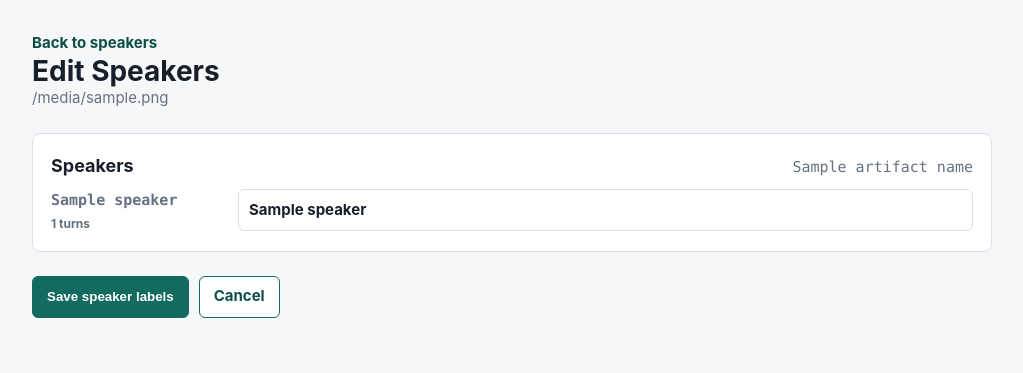
After one commit to tyrimedio/openphonic, a FastAPI app: template openphonic/templates/speakers_edit.html in a window 1280 px wide. The commit adds this page. Shown: the top 373 px of the page, without its empty margins (128-1151 px from the left). Run offline with FastAPI, Linux system fonts and the light colour scheme; the template is opened without the code that fills it: most values are stand-ins (such as "Sample title", 1, 10 or a date in 2020).

Commit message:
Add manual speaker corrections

```diff
--- a/openphonic/api/routes.py
+++ b/openphonic/api/routes.py
@@ -53,8 +53,11 @@ TEXT_ARTIFACT_EXTENSIONS = {
     ".yml",
 }
 TRANSCRIPT_CORRECTIONS_ARTIFACT = "transcript_corrections.json"
-MAX_TRANSCRIPT_CORRECTION_FORM_BYTES = 1024 * 1024
-MAX_TRANSCRIPT_CORRECTION_FIELDS = 10_000
+SPEAKER_CORRECTIONS_ARTIFACT = "speaker_corrections.json"
+MAX_CORRECTION_FORM_BYTES = 1024 * 1024
+MAX_CORRECTION_FIELDS = 10_000
+MAX_TRANSCRIPT_CORRECTION_FORM_BYTES = MAX_CORRECTION_FORM_BYTES
+MAX_TRANSCRIPT_CORRECTION_FIELDS = MAX_CORRECTION_FIELDS
 
 
 def _ensure_ready() -> None:
@@ -167,13 +170,38 @@ def _load_transcript_artifact(
     return transcript, artifact_name
 
 
-def _corrections_path(job_id: str) -> Path:
-    return job_dir(get_settings(), job_id) / TRANSCRIPT_CORRECTIONS_ARTIFACT
+def _load_diarization_artifact(job_id: str) -> tuple[dict[str, Any], str]:
+    artifact_name = "diarization.json"
+    try:
+        path = job_artifact_path(get_settings(), job_id, artifact_name)
+    except (ValueError, FileNotFoundError) as exc:
+        raise HTTPException(status_code=404, detail="Diarization artifact not found.") from exc
+
+    try:
+        diarization = json.loads(path.read_text(encoding="utf-8"))
+    except json.JSONDecodeError as exc:
+        raise HTTPException(
+            status_code=422,
+            detail="Diarization artifact is invalid JSON.",
+        ) from exc
+    if not isinstance(diarization, dict):
+        raise HTTPException(status_code=422, detail="Diarization artifact must be a JSON object.")
+    return diarization, artifact_name
 
 
-def _corrections_version(job_id: str) -> str:
+def _corrections_path(
+    job_id: str,
+    artifact_name: str = TRANSCRIPT_CORRECTIONS_ARTIFACT,
+) -> Path:
+    return job_dir(get_settings(), job_id) / artifact_name
+
+
+def _corrections_version(
+    job_id: str,
+    artifact_name: str = TRANSCRIPT_CORRECTIONS_ARTIFACT,
+) -> str:
     try:
-        path = job_artifact_path(get_settings(), job_id, TRANSCRIPT_CORRECTIONS_ARTIFACT)
+        path = job_artifact_path(get_settings(), job_id, artifact_name)
     except FileNotFoundError:
         return "missing"
     except ValueError as exc:
@@ -183,9 +211,13 @@ def _corrections_version(job_id: str) -> str:
     return f"{stat.st_mtime_ns}:{stat.st_size}"
 
 
-def _load_transcript_corrections(job_id: str) -> dict[str, Any] | None:
+def _load_corrections_artifact(
+    job_id: str,
+    artifact_name: str,
+    label: str,
+) -> dict[str, Any] | None:
     try:
-        path = job_artifact_path(get_settings(), job_id, TRANSCRIPT_CORRECTIONS_ARTIFACT)
+        path = job_artifact_path(get_settings(), job_id, artifact_name)
     except FileNotFoundError:
         return None
     except ValueError as exc:
@@ -195,11 +227,20 @@ def _load_transcript_corrections(job_id: str) -> dict[str, Any] | None:
         corrections = json.loads(path.read_text(encoding="utf-8"))
     except json.JSONDecodeError as exc:
         raise HTTPException(
-            status_code=422, detail="Transcript corrections are invalid JSON."
+            status_code=422,
+            detail=f"{label} corrections are invalid JSON.",
         ) from exc
     if not isinstance(corrections, dict):
-        raise HTTPException(status_code=422, detail="Transcript corrections must be a JSON object.")
+        raise HTTPException(status_code=422, detail=f"{label} corrections must be a JSON object.")
     return corrections
+
+
+def _load_transcript_corrections(job_id: str) -> dict[str, Any] | None:
+    return _load_corrections_artifact(job_id, TRANSCRIPT_CORRECTIONS_ARTIFACT, "Transcript")
+
+
+def _load_speaker_corrections(job_id: str) -> dict[str, Any] | None:
+    return _load_corrections_artifact(job_id, SPEAKER_CORRECTIONS_ARTIFACT, "Speaker")
 
 
 def _correction_text_by_index(corrections: dict[str, Any] | None) -> dict[int, str]:
@@ -291,12 +332,99 @@ def _build_transcript_corrections(
     }
 
 
-async def _read_limited_correction_form(request: Request) -> dict[str, str]:
+def _speaker_label_map(corrections: dict[str, Any] | None) -> dict[str, str]:
+    if corrections is None:
+        return {}
+
+    labels: dict[str, str] = {}
+    for speaker in corrections.get("speakers") or []:
+        if not isinstance(speaker, dict):
+            continue
+        speaker_id = speaker.get("speaker")
+        label = speaker.get("label")
+        if isinstance(speaker_id, str) and isinstance(label, str):
+            labels[speaker_id] = label
+    return labels
+
+
+def _diarization_speaker_rows(
+    diarization: dict[str, Any],
+    corrections: dict[str, Any] | None = None,
+) -> list[dict[str, Any]]:
+    labels = _speaker_label_map(corrections)
+    speakers: dict[str, dict[str, Any]] = {}
+    for segment in diarization.get("segments") or []:
+        if not isinstance(segment, dict):
+            continue
+        speaker_id = str(segment.get("speaker") or "")
+        if not speaker_id:
+            continue
+        row = speakers.setdefault(
+            speaker_id,
+            {
+                "speaker": speaker_id,
+                "label": labels.get(speaker_id, speaker_id),
+                "turn_count": 0,
+            },
+        )
+        row["turn_count"] += 1
+    return sorted(speakers.values(), key=lambda row: row["speaker"])
+
+
+def _diarization_turn_rows(
+    diarization: dict[str, Any],
+    corrections: dict[str, Any] | None = None,
+) -> list[dict[str, Any]]:
+    labels = _speaker_label_map(corrections)
+    turns: list[dict[str, Any]] = []
+    for index, segment in enumerate(diarization.get("segments") or []):
+        if not isinstance(segment, dict):
+            continue
+        speaker_id = str(segment.get("speaker") or "")
+        turns.append(
+            {
+                "index": index,
+                "start": _format_seconds(segment.get("start")),
+                "end": _format_seconds(segment.get("end")),
+                "speaker": speaker_id,
+                "label": labels.get(speaker_id, speaker_id),
+                "track": segment.get("track"),
+            }
+        )
+    return turns
+
+
+def _build_speaker_corrections(
+    diarization: dict[str, Any],
+    artifact_name: str,
+    form: dict[str, str],
+) -> dict[str, Any]:
+    known_speakers = {row["speaker"] for row in _diarization_speaker_rows(diarization)}
+    speakers: list[dict[str, str]] = []
+    index = 0
+    while f"speaker_{index}_id" in form:
+        speaker_id = form[f"speaker_{index}_id"]
+        label = form.get(f"speaker_{index}_label", "").strip()
+        if speaker_id in known_speakers and label and label != speaker_id:
+            speakers.append({"speaker": speaker_id, "label": label})
+        index += 1
+
+    return {
+        "schema_version": 1,
+        "source_artifact": artifact_name,
+        "speakers": speakers,
+    }
+
+
+async def _read_limited_correction_form(
+    request: Request,
+    label: str = "Transcript",
+) -> dict[str, str]:
     content_type = request.headers.get("content-type", "").split(";", 1)[0].lower()
     if content_type != "application/x-www-form-urlencoded":
         raise HTTPException(
             status_code=415,
-            detail="Transcript corrections must be submitted as a URL-encoded form.",
+            detail=f"{label} corrections must be submitted as a URL-encoded form.",
         )
 
     content_length = request.headers.get("content-length")
@@ -305,40 +433,45 @@ async def _read_limited_correction_form(request: Request) -> dict[str, str]:
             declared_size = int(content_length)
         except ValueError as exc:
             raise HTTPException(status_code=400, detail="Invalid Content-Length.") from exc
-        if declared_size > MAX_TRANSCRIPT_CORRECTION_FORM_BYTES:
-            raise HTTPException(status_code=413, detail="Transcript corrections form is too large.")
+        if declared_size > MAX_CORRECTION_FORM_BYTES:
+            raise HTTPException(status_code=413, detail=f"{label} corrections form is too large.")
 
     body = bytearray()
     async for chunk in request.stream():
-        if len(body) + len(chunk) > MAX_TRANSCRIPT_CORRECTION_FORM_BYTES:
-            raise HTTPException(status_code=413, detail="Transcript corrections form is too large.")
+        if len(body) + len(chunk) > MAX_CORRECTION_FORM_BYTES:
+            raise HTTPException(status_code=413, detail=f"{label} corrections form is too large.")
         body.extend(chunk)
 
     try:
         decoded = body.decode("utf-8")
     except UnicodeDecodeError as exc:
         raise HTTPException(
-            status_code=400, detail="Transcript corrections form is not UTF-8."
+            status_code=400, detail=f"{label} corrections form is not UTF-8."
         ) from exc
 
     try:
         parsed = parse_qs(
             decoded,
             keep_blank_values=True,
-            max_num_fields=MAX_TRANSCRIPT_CORRECTION_FIELDS,
+            max_num_fields=MAX_CORRECTION_FIELDS,
         )
     except ValueError as exc:
         raise HTTPException(
-            status_code=400, detail="Transcript corrections form is invalid."
+            status_code=400, detail=f"{label} corrections form is invalid."
         ) from exc
     return {key: values[-1] if values else "" for key, values in parsed.items()}
 
 
-def _ensure_fresh_corrections(job_id: str, submitted_version: str | None) -> None:
-    if submitted_version != _corrections_version(job_id):
+def _ensure_fresh_corrections(
+    job_id: str,
+    submitted_version: str | None,
+    artifact_name: str = TRANSCRIPT_CORRECTIONS_ARTIFACT,
+    label: str = "Transcript",
+) -> None:
+    if submitted_version != _corrections_version(job_id, artifact_name):
         raise HTTPException(
             status_code=409,
-            detail="Transcript corrections changed. Reload the edit page and try again.",
+            detail=f"{label} corrections changed. Reload the edit page and try again.",
         )
 
 
@@ -396,6 +529,9 @@ def job_page(request: Request, job_id: str):
             "request": request,
             "job": record,
             "artifacts": [_artifact_payload(job_id, artifact) for artifact in artifacts],
+            "speaker_url": f"/jobs/{job_id}/speakers"
+            if "diarization.json" in artifact_names
+            else None,
             "common_artifacts": [
                 {
                     "label": label,
@@ -473,10 +609,87 @@ async def save_transcript_corrections(request: Request, job_id: str):
     _ensure_fresh_corrections(job_id, form.get("corrections_version"))
     corrections = _build_transcript_corrections(transcript, artifact_name, form)
     serialized = json.dumps(corrections, indent=2)
-    if len(serialized.encode("utf-8")) > MAX_TRANSCRIPT_CORRECTION_FORM_BYTES:
+    if len(serialized.encode("utf-8")) > MAX_CORRECTION_FORM_BYTES:
         raise HTTPException(status_code=413, detail="Transcript corrections artifact is too large.")
     _corrections_path(job_id).write_text(serialized, encoding="utf-8")
     return RedirectResponse(f"/jobs/{job_id}/transcript", status_code=303)
+
+
+@router.get("/jobs/{job_id}/speakers", response_class=HTMLResponse)
+def speakers_page(request: Request, job_id: str):
+    _ensure_ready()
+    record = _require_job(job_id)
+    diarization, artifact_name = _load_diarization_artifact(job_id)
+    corrections = _load_speaker_corrections(job_id)
+    speakers = _diarization_speaker_rows(diarization, corrections)
+    turns = _diarization_turn_rows(diarization, corrections)
+    rttm_name = "diarization.rttm"
+    artifacts = {artifact.name for artifact in list_job_artifacts(get_settings(), job_id)}
+    return templates.TemplateResponse(
+        request,
+        "speakers.html",
+        {
+            "request": request,
+            "job": record,
+            "diarization": diarization,
+            "speakers": speakers,
+            "turns": turns,
+            "artifact_name": artifact_name,
+            "download_url": _artifact_url(job_id, artifact_name),
+            "rttm_url": _artifact_url(job_id, rttm_name) if rttm_name in artifacts else None,
+            "edit_url": f"/jobs/{job_id}/speakers/edit",
+            "corrections_url": _artifact_url(job_id, SPEAKER_CORRECTIONS_ARTIFACT)
+            if corrections is not None
+            else None,
+            "correction_count": sum(
+                1 for speaker in speakers if speaker["label"] != speaker["speaker"]
+            ),
+        },
+    )
+
+
+@router.get("/jobs/{job_id}/speakers/edit", response_class=HTMLResponse)
+def speakers_edit_page(request: Request, job_id: str):
+    _ensure_ready()
+    record = _require_job(job_id)
+    diarization, artifact_name = _load_diarization_artifact(job_id)
+    corrections = _load_speaker_corrections(job_id)
+    speakers = _diarization_speaker_rows(diarization, corrections)
+    return templates.TemplateResponse(
+        request,
+        "speakers_edit.html",
+        {
+            "request": request,
+            "job": record,
+            "speakers": speakers,
+            "artifact_name": artifact_name,
+            "corrections_version": _corrections_version(job_id, SPEAKER_CORRECTIONS_ARTIFACT),
+            "save_url": f"/jobs/{job_id}/speakers/corrections",
+        },
+    )
+
+
+@router.post("/jobs/{job_id}/speakers/corrections")
+async def save_speaker_corrections(request: Request, job_id: str):
+    _ensure_ready()
+    _require_job(job_id)
+    diarization, artifact_name = _load_diarization_artifact(job_id)
+    form = await _read_limited_correction_form(request, "Speaker")
+    _ensure_fresh_corrections(
+        job_id,
+        form.get("corrections_version"),
+        SPEAKER_CORRECTIONS_ARTIFACT,
+        "Speaker",
+    )
+    corrections = _build_speaker_corrections(diarization, artifact_name, form)
+    serialized = json.dumps(corrections, indent=2)
+    if len(serialized.encode("utf-8")) > MAX_CORRECTION_FORM_BYTES:
+        raise HTTPException(status_code=413, detail="Speaker corrections artifact is too large.")
+    _corrections_path(job_id, SPEAKER_CORRECTIONS_ARTIFACT).write_text(
+        serialized,
+        encoding="utf-8",
+    )
+    return RedirectResponse(f"/jobs/{job_id}/speakers", status_code=303)
 
 
 @router.get("/jobs/{job_id}/artifacts/{artifact_name:path}", response_class=HTMLResponse)
--- a/openphonic/static/styles.css
+++ b/openphonic/static/styles.css
@@ -312,6 +312,22 @@ dd {
   grid-template-columns: 160px minmax(0, 1fr);
 }
 
+.edit-speaker {
+  align-items: start;
+  grid-template-columns: 180px minmax(0, 1fr);
+}
+
+.edit-speaker-meta {
+  display: grid;
+  gap: 3px;
+}
+
+.edit-speaker-meta small {
+  color: var(--muted);
+  font-size: 12px;
+  font-weight: 650;
+}
+
 .segment {
   display: grid;
   grid-template-columns: 160px minmax(0, 1fr);
@@ -375,6 +391,18 @@ dd {
   text-align: right;
 }
 
+.speaker-table td:last-child,
+.speaker-table th:last-child,
+.turn-table td:last-child,
+.turn-table th:last-child {
+  width: 96px;
+}
+
+.turn-table td:first-child,
+.turn-table th:first-child {
+  width: 220px;
+}
+
 @media (max-width: 760px) {
   .topbar,
   .section-heading,
@@ -408,7 +436,8 @@ dd {
     grid-column: 1;
   }
 
-  .edit-segment {
+  .edit-segment,
+  .edit-speaker {
     grid-template-columns: 1fr;
   }
 }
--- a/openphonic/templates/job.html
+++ b/openphonic/templates/job.html
@@ -60,6 +60,9 @@
         {% if job.transcript_path %}
           <a class="button secondary" href="/jobs/{{ job.id }}/transcript">Transcript</a>
         {% endif %}
+        {% if speaker_url %}
+          <a class="button secondary" href="{{ speaker_url }}">Speakers</a>
+        {% endif %}
         <a class="button secondary" href="/api/jobs/{{ job.id }}">JSON</a>
       </section>
 
--- /dev/null
+++ b/openphonic/templates/speakers_edit.html
@@ -0,0 +1,59 @@
+<!doctype html>
+<html lang="en">
+  <head>
+    <meta charset="utf-8">
+    <meta name="viewport" content="width=device-width, initial-scale=1">
+    <title>Edit Speakers - {{ job.original_filename }} - Openphonic</title>
+    <link rel="stylesheet" href="/static/styles.css">
+  </head>
+  <body>
+    <main class="shell reading">
+      <header class="topbar">
+        <div>
+          <a href="/jobs/{{ job.id }}/speakers">Back to speakers</a>
+          <h1>Edit Speakers</h1>
+          <p>{{ job.original_filename }}</p>
+        </div>
+      </header>
+
+      <form action="{{ save_url }}" method="post">
+        <input type="hidden" name="corrections_version" value="{{ corrections_version }}">
+        <section class="panel">
+          <div class="section-heading">
+            <h2>Speakers</h2>
+            <span class="mono">{{ artifact_name }}</span>
+          </div>
+          {% if speakers %}
+            <div class="edit-list">
+              {% for speaker in speakers %}
+                <label class="edit-speaker">
+                  <span class="edit-speaker-meta">
+                    <span class="mono">{{ speaker.speaker }}</span>
+                    <small>{{ speaker.turn_count }} turns</small>
+                  </span>
+                  <input
+                    type="hidden"
+                    name="speaker_{{ loop.index0 }}_id"
+                    value="{{ speaker.speaker }}"
+                  >
+                  <input
+                    name="speaker_{{ loop.index0 }}_label"
+                    value="{{ speaker.label }}"
+                    aria-label="Label for {{ speaker.speaker }}"
+                  >
+                </label>
+              {% endfor %}
+            </div>
+          {% else %}
+            <p class="empty">No speakers found.</p>
+          {% endif %}
+        </section>
+
+        <section class="actions">
+          <button class="button" type="submit">Save speaker labels</button>
+          <a class="button secondary" href="/jobs/{{ job.id }}/speakers">Cancel</a>
+        </section>
+      </form>
+    </main>
+  </body>
+</html>
```
Also changed, not shown: openphonic/templates/speakers.html (added, +126 -0 lines), tests/test_api.py (+125 -0 lines).
